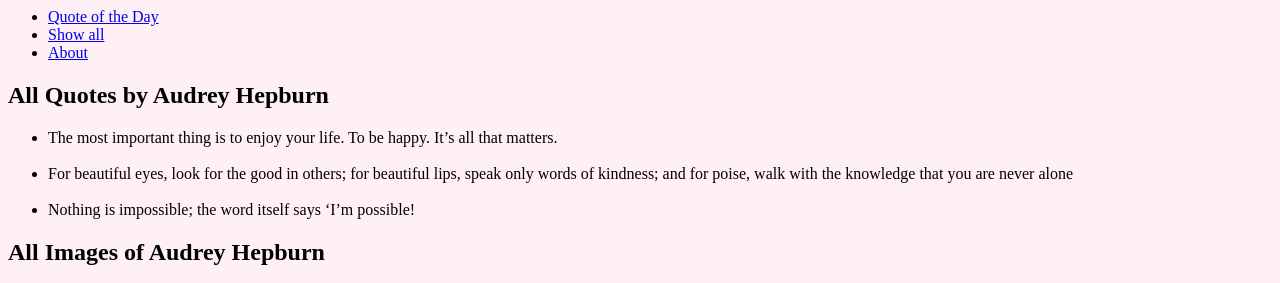
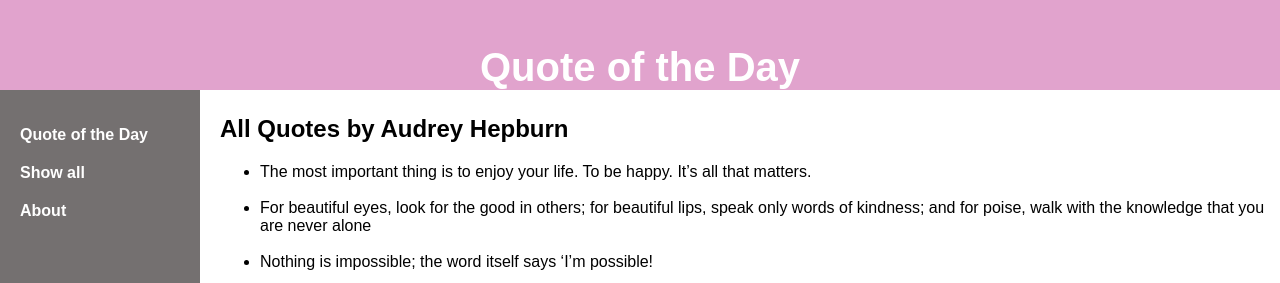
Before and after one commit to msur2714/cs412, a Django app: page /quotes/show_all in a window 1280 px wide. Shown: the top 283 px of the page. Run offline with Django 4.2, Linux system fonts and the light colour scheme.

Commit message:
Created quotes app

```diff
--- a/quotes/templates/quotes/base.html
+++ b/quotes/templates/quotes/base.html
@@ -2,14 +2,15 @@
 A template with common HTML code that will be reused by all of the other templates.-->
 
 {% load static %}
-
 <html>
     <head>
         <title>Quote of the Day</title>
-        <link rel="stylesheet" href="{%static 'styles.css'%}">
+        <link rel="stylesheet" href="{% static 'styles.css' %}">
     </head>
 
     <body>
+
+        <header><h1>Quote of the Day</h1></header>
         <nav>
             <ul>
                 <li><a href="{% url 'quote' %}">Quote of the Day</a></li>
--- a/quotes/views.py
+++ b/quotes/views.py
@@ -28,9 +28,8 @@ def home(request):
     template_name = 'quotes/home.html'
 
     # Select a quote and image
-    random_number = random.randint(0,2)
-    selected_quote = QUOTES[random_number]
-    selected_image = IMAGES[random_number]
+    selected_quote = random.choice(QUOTES)
+    selected_image = random.choice(IMAGES)
 
     # create a dictionary of context variables for the template:
     context = {
@@ -67,9 +66,8 @@ def quote(request):
     template_name = 'quotes/quote.html'
 
     # Randomly select a quote and image
-    random_number = random.randint(0,2)
-    selected_quote = QUOTES[random_number]
-    selected_image = IMAGES[random_number]
+    selected_quote = random.choice(QUOTES)
+    selected_image = random.choice(IMAGES)
 
     # create a dictionary of context variables for the template:
     context = {
--- a/static/styles.css
+++ b/static/styles.css
@@ -1,3 +1,63 @@
+body, html {
+    margin: 0;
+    padding: 0;
+    font-family: Arial, sans-serif;
+}
+
+/* Layout: sidebar on the left and content next to it */
+nav {
+    position: fixed;
+    top: 90px;
+    left: 0;
+    width: 200px;
+    height: 100%;
+    background-color: #6a6666ed;
+    padding: 20px;
+    box-sizing: border-box;
+}
+
+nav ul {
+    list-style-type: none;
+    padding: 0;
+}
+
+nav ul li {
+    margin-bottom: 20px;
+}
+
+nav ul li a {
+    color: white;
+    text-decoration: none;
+    font-weight: bold;
+}
+
+nav ul li a:hover {
+    color: #ffcc00;
+}
+
+header {
+    position: fixed;
+    top: 0;
+    left: 0;
+    width: 100%;
+    height: 90px;
+    background-color: #e1a3cd;
+    color: rgb(255, 255, 255);
+    text-align: center;
+    line-height: 80px;
+    font-size: 20px;
+}
+
 body {
-    background-color: lavenderblush;
+    margin-left: 220px;
+    padding-top: 115px;
 }
+
+.content {
+    padding: 10px 20px;
+    background-color: #f4f4f4;
+}
+
+hr {
+    margin-top: 20px;
+}
```
Also changed, not shown: autograder/submission/a3_url.txt (added), 1 other file.
